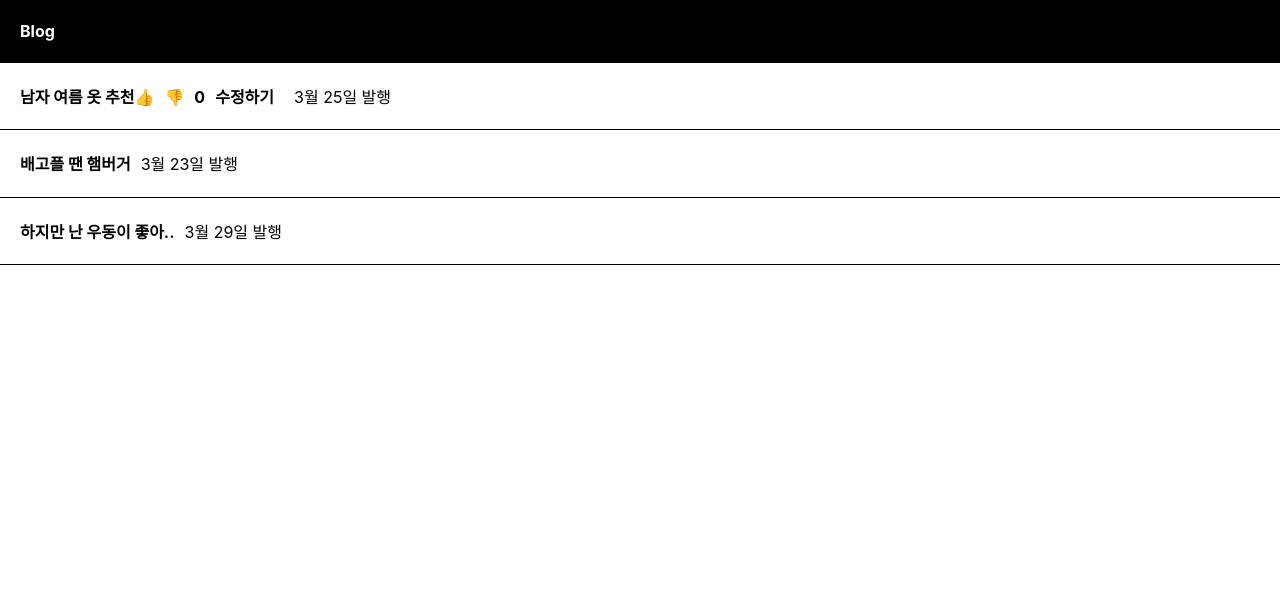
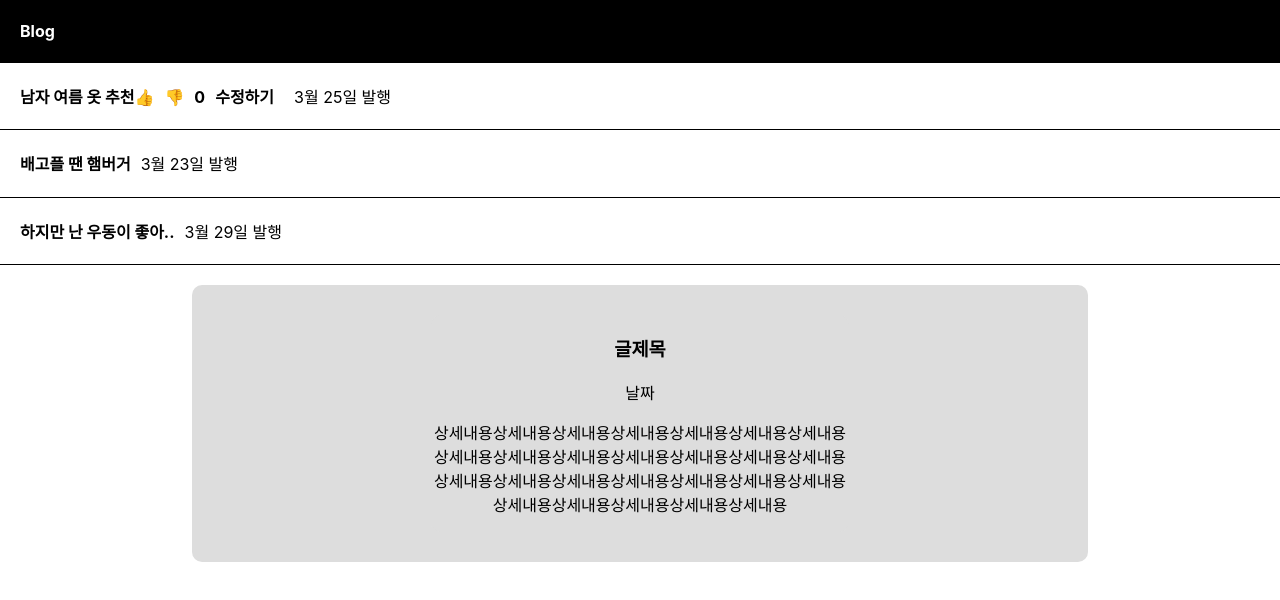
Before and after one commit to ganggyunggyu/ReactTodo, a React (Create React App) app: page / in a window 1280 px wide. Shown: the top 600 px of the page. Built offline with nearby package versions, Linux system fonts and the light colour scheme.

Commit message:
create modal

```diff
--- a/src/App.css
+++ b/src/App.css
@@ -23,6 +23,31 @@ span, h4{
 }
 .btn{
   cursor: pointer;
+}
+.flex-con{
+  display: flex;
+  align-items: center;
+  justify-content: center;
+}
+.modal-con{
+  width: 70vw;
+
+  background-color: #ddd;
+  padding: 30px;
+  margin: 20px;
+  display: flex;
+  align-items: center;
+  justify-content: center;
+  border-radius: 10px;
+}
+.modal-con > div{
+  width: 50%;
+  background-color: #ddd;
+  border-radius: 10px;
+  text-align: center;
+}
+.modal-con > h3, p{
+  text-align: center;
 }
 
 @media (prefers-reduced-motion: no-preference) {
--- a/src/App.js
+++ b/src/App.js
@@ -41,10 +41,24 @@ function App() {
           <p>{ 날짜[2] }</p>
         </div>
       </div>
-
-
+      <Modal></Modal>
     </div>
   );
 }
 
+function Modal(){
+  return(
+  <div className='flex-con'>
+  <div className='modal-con'>
+    <div>
+    <h3>글제목</h3>
+    <p>날짜</p>
+    <p>상세내용상세내용상세내용상세내용상세내용상세내용상세내용상세내용상세내용상세내용상세내용상세내용상세내용상세내용상세내용상세내용상세내용상세내용상세내용상세내용상세내용상세내용상세내용상세내용상세내용상세내용</p>
+    </div>
+  </div>
+  </div>
+
+  )
+}
+
 export default App;
```
